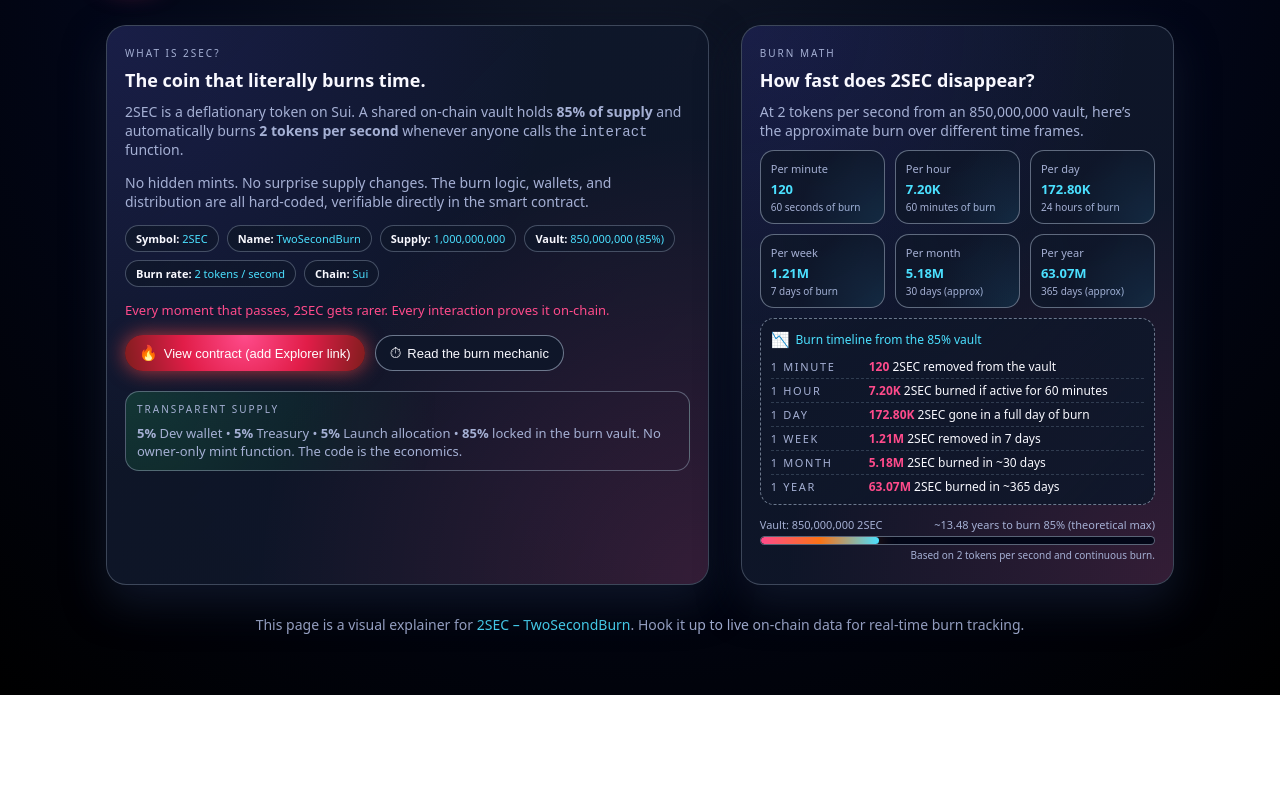
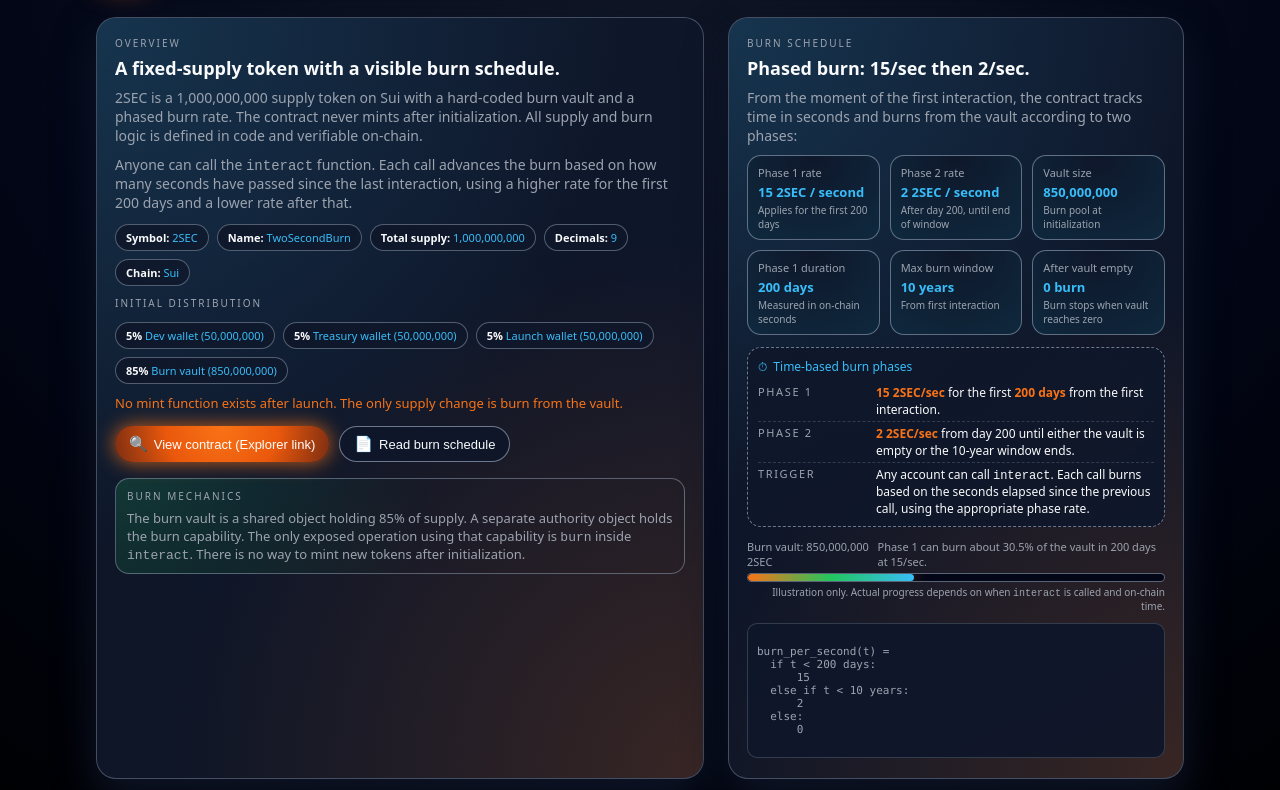
Before and after one commit to 2SECSUI/TwoSecondBurn-Time-based-deflation, a plain HTML site: page index.html in a window 1280 px wide. Shown: the part 105-895 px from the top of the page. Before the commit the page ends 800 px from the top, so only its background shows below. Drawn offline with Linux system fonts and the light colour scheme.

Commit message:
Revise styles and content for TwoSecondBurn
Updated styles and content for the TwoSecondBurn project, including color changes, layout adjustments, and improved descriptions of the burn mechanics.

```diff
--- a/index.html
+++ b/index.html
@@ -6,16 +6,15 @@
   <meta name="viewport" content="width=device-width, initial-scale=1" />
   <style>
     :root {
-      --bg: #050816;
-      --bg-alt: #0b1020;
-      --accent: #ff4b8b;
-      --accent-soft: rgba(255, 75, 139, 0.18);
-      --accent-2: #4be0ff;
-      --text-main: #f9f9ff;
-      --text-muted: #a5b0d4;
-      --card-bg: #111827;
-      --border-soft: rgba(148, 163, 184, 0.35);
-      --glow: 0 0 25px rgba(255, 75, 139, 0.75);
+      --bg: #020617;
+      --bg-alt: #020617;
+      --accent: #f97316;
+      --accent-2: #38bdf8;
+      --accent-3: #22c55e;
+      --text-main: #f9fafb;
+      --text-muted: #9ca3af;
+      --card-bg: #020617;
+      --border-soft: rgba(148, 163, 184, 0.4);
     }
 
     * {
@@ -26,15 +25,14 @@
 
     body {
       font-family: system-ui, -apple-system, BlinkMacSystemFont, "Segoe UI", sans-serif;
-      background: radial-gradient(circle at top, #111827 0, #020617 55%, #000 100%);
+      background:
+        radial-gradient(circle at top, #111827 0, #020617 55%, #000 100%);
       color: var(--text-main);
       min-height: 100vh;
-      padding: 0;
-      margin: 0;
     }
 
     .page {
-      max-width: 1100px;
+      max-width: 1120px;
       margin: 0 auto;
       padding: 32px 16px 60px;
     }
@@ -44,8 +42,8 @@
       flex-wrap: wrap;
       align-items: center;
       justify-content: space-between;
-      gap: 24px;
-      margin-bottom: 40px;
+      gap: 20px;
+      margin-bottom: 32px;
     }
 
     .brand {
@@ -55,31 +53,31 @@
     }
 
     .logo {
-      width: 52px;
-      height: 52px;
+      width: 56px;
+      height: 56px;
       border-radius: 20px;
-      background: conic-gradient(from 180deg, #ff4b8b, #ff9b4b, #4be0ff, #ff4b8b);
+      background: conic-gradient(from 180deg, #f97316, #22c55e, #38bdf8, #f97316);
       display: flex;
       align-items: center;
       justify-content: center;
-      box-shadow: 0 0 30px rgba(255, 75, 139, 0.8);
+      box-shadow: 0 0 30px rgba(249, 115, 22, 0.8);
       position: relative;
       overflow: hidden;
     }
 
     .logo-inner {
-      width: 44px;
-      height: 44px;
+      width: 46px;
+      height: 46px;
       border-radius: 16px;
-      background: radial-gradient(circle at 20% 0%, #1f2937 0, #020617 65%);
+      background: radial-gradient(circle at 20% 0%, #020617 0, #020617 65%);
       display: flex;
       align-items: center;
       justify-content: center;
       color: var(--accent-2);
       font-weight: 800;
       font-size: 18px;
-      letter-spacing: 0.04em;
-      text-shadow: 0 0 10px rgba(75, 224, 255, 0.8);
+      letter-spacing: 0.08em;
+      text-shadow: 0 0 10px rgba(56, 189, 248, 0.9);
     }
 
     .brand-text h1 {
@@ -98,18 +96,18 @@
     .tagline {
       border-radius: 999px;
       padding: 8px 16px;
-      border: 1px solid rgba(148, 163, 184, 0.35);
-      background: radial-gradient(circle at top left, rgba(79, 70, 229, 0.3), transparent 55%);
-      font-size: 12px;
+      border: 1px solid var(--border-soft);
+      background: radial-gradient(circle at top left, rgba(56, 189, 248, 0.25), transparent 55%);
+      font-size: 11px;
       text-transform: uppercase;
-      letter-spacing: 0.13em;
+      letter-spacing: 0.16em;
       color: var(--accent-2);
     }
 
     main {
       display: grid;
-      grid-template-columns: minmax(0, 3.2fr) minmax(0, 2.3fr);
-      gap: 32px;
+      grid-template-columns: minmax(0, 3.2fr) minmax(0, 2.4fr);
+      gap: 24px;
     }
 
     @media (max-width: 900px) {
@@ -119,10 +117,10 @@
     }
 
     section {
-      background: linear-gradient(135deg, rgba(15, 23, 42, 0.98), rgba(15, 23, 42, 0.88));
+      background: linear-gradient(135deg, rgba(15, 23, 42, 0.98), rgba(15, 23, 42, 0.9));
       border-radius: 20px;
       border: 1px solid var(--border-soft);
-      padding: 20px 18px 22px;
+      padding: 18px 18px 20px;
       box-shadow: 0 18px 40px rgba(15, 23, 42, 0.9);
       position: relative;
       overflow: hidden;
@@ -133,8 +131,8 @@
       position: absolute;
       inset: 0;
       background:
-        radial-gradient(circle at top left, rgba(79, 70, 229, 0.16), transparent 55%),
-        radial-gradient(circle at bottom right, rgba(255, 75, 139, 0.16), transparent 55%);
+        radial-gradient(circle at top left, rgba(56, 189, 248, 0.18), transparent 55%),
+        radial-gradient(circle at bottom right, rgba(249, 115, 22, 0.18), transparent 55%);
       pointer-events: none;
       z-index: 0;
     }
@@ -146,7 +144,7 @@
 
     h2 {
       font-size: 18px;
-      margin-bottom: 10px;
+      margin-bottom: 8px;
     }
 
     p {
@@ -154,17 +152,23 @@
       color: var(--text-muted);
     }
 
+    .tiny-label {
+      font-size: 10px;
+      text-transform: uppercase;
+      letter-spacing: 0.2em;
+      color: var(--text-muted);
+      margin-bottom: 6px;
+    }
+
     .hero-subtitle {
-      margin-bottom: 14px;
-      font-size: 14px;
+      margin-bottom: 10px;
     }
 
     .pill-row {
       display: flex;
       flex-wrap: wrap;
       gap: 8px;
-      margin-top: 12px;
-      margin-bottom: 14px;
+      margin: 12px 0 10px;
     }
 
     .pill {
@@ -172,8 +176,8 @@
       color: var(--accent-2);
       border-radius: 999px;
       padding: 5px 10px;
-      border: 1px solid rgba(148, 163, 184, 0.4);
-      background: linear-gradient(135deg, rgba(15, 23, 42, 0.9), rgba(15, 23, 42, 0.65));
+      border: 1px solid rgba(148, 163, 184, 0.5);
+      background: linear-gradient(135deg, rgba(15, 23, 42, 0.95), rgba(15, 23, 42, 0.7));
     }
 
     .pill strong {
@@ -182,7 +186,7 @@
     }
 
     .hero-highlight {
-      margin-top: 8px;
+      margin-top: 6px;
       font-size: 13px;
       color: var(--accent);
       font-weight: 500;
@@ -192,7 +196,7 @@
       display: flex;
       flex-wrap: wrap;
       gap: 10px;
-      margin-top: 16px;
+      margin-top: 14px;
     }
 
     .btn-primary,
@@ -210,9 +214,9 @@
     }
 
     .btn-primary {
-      background: radial-gradient(circle at top, #ff4b8b, #e11d48 50%, #7f1d1d);
+      background: radial-gradient(circle at top, #f97316, #ea580c 50%, #7c2d12);
       color: #fff;
-      box-shadow: 0 0 20px rgba(239, 68, 68, 0.75);
+      box-shadow: 0 0 20px rgba(249, 115, 22, 0.8);
     }
 
     .btn-ghost {
@@ -232,12 +236,16 @@
       font-size: 15px;
     }
 
-    .tiny-label {
-      font-size: 10px;
-      text-transform: uppercase;
-      letter-spacing: 0.2em;
-      color: var(--text-muted);
-      margin-bottom: 8px;
+    .info-card {
+      margin-top: 16px;
+      border-radius: 14px;
+      border: 1px solid rgba(148, 163, 184, 0.5);
+      padding: 10px 11px;
+      background: radial-gradient(circle at top left, rgba(34, 197, 94, 0.18), transparent 55%);
+    }
+
+    .info-card p {
+      font-size: 13px;
     }
 
     .metrics-grid {
@@ -247,16 +255,16 @@
       margin-top: 10px;
     }
 
-    @media (max-width: 600px) {
+    @media (max-width: 640px) {
       .metrics-grid {
         grid-template-columns: repeat(2, minmax(0, 1fr));
       }
     }
 
     .metric-card {
-      background: radial-gradient(circle at top, rgba(15, 23, 42, 0.98), rgba(15, 23, 42, 0.9));
+      background: radial-gradient(circle at top, rgba(15, 23, 42, 0.98), rgba(15, 42, 63, 0.9));
       border-radius: 14px;
-      padding: 10px 10px 9px;
+      padding: 9px 10px 8px;
       border: 1px solid rgba(148, 163, 184, 0.6);
       position: relative;
       overflow: hidden;
@@ -265,7 +273,7 @@
     .metric-title {
       font-size: 11px;
       color: var(--text-muted);
-      margin-bottom: 4px;
+      margin-bottom: 3px;
     }
 
     .metric-value {
@@ -280,21 +288,12 @@
       margin-top: 2px;
     }
 
-    .metric-card::after {
-      content: "";
-      position: absolute;
-      inset: 0;
-      background: radial-gradient(circle at bottom right, rgba(56, 189, 248, 0.16), transparent 60%);
-      opacity: 0.7;
-      pointer-events: none;
-    }
-
     .timeline {
-      margin-top: 10px;
+      margin-top: 12px;
       border-radius: 14px;
       border: 1px dashed rgba(148, 163, 184, 0.7);
       padding: 10px 10px 6px;
-      background: linear-gradient(135deg, rgba(15, 23, 42, 0.8), rgba(15, 23, 42, 0.95));
+      background: linear-gradient(135deg, rgba(15, 23, 42, 0.9), rgba(15, 23, 42, 0.98));
     }
 
     .timeline-title {
@@ -306,14 +305,9 @@
       gap: 6px;
     }
 
-    .timeline-title span {
-      font-size: 15px;
-    }
-
     .timeline-row {
       display: grid;
-      grid-template-columns: 90px minmax(0, 1fr);
-      align-items: baseline;
+      grid-template-columns: 110px minmax(0, 1fr);
       gap: 8px;
       padding: 3px 0;
       border-bottom: 1px dashed rgba(51, 65, 85, 0.9);
@@ -356,7 +350,7 @@
       position: relative;
       height: 9px;
       border-radius: 999px;
-      background: radial-gradient(circle at top, #020617, #020617);
+      background: #020617;
       overflow: hidden;
       border: 1px solid rgba(148, 163, 184, 0.6);
     }
@@ -366,7 +360,7 @@
       inset: 0;
       width: 0%;
       border-radius: inherit;
-      background: linear-gradient(90deg, var(--accent), #f97316, var(--accent-2));
+      background: linear-gradient(90deg, #f97316, #22c55e, #38bdf8);
       box-shadow: 0 0 18px rgba(249, 115, 22, 0.6);
       transition: width 0.9s ease-out;
     }
@@ -378,8 +372,21 @@
       text-align: right;
     }
 
+    .code-block {
+      margin-top: 10px;
+      font-family: "JetBrains Mono", ui-monospace, SFMono-Regular, Menlo, Monaco, Consolas, "Liberation Mono", "Courier New", monospace;
+      font-size: 11px;
+      background: rgba(15, 23, 42, 0.95);
+      border-radius: 10px;
+      border: 1px solid rgba(55, 65, 81, 0.9);
+      padding: 8px 9px;
+      color: var(--text-muted);
+      overflow-x: auto;
+      white-space: pre;
+    }
+
     footer {
-      margin-top: 30px;
+      margin-top: 28px;
       text-align: center;
       font-size: 11px;
       color: var(--text-muted);
@@ -395,243 +402,192 @@
     <header>
       <div class="brand">
         <div class="logo">
-          <div class="logo-inner">
-            2SEC
-          </div>
+          <div class="logo-inner">2SEC</div>
         </div>
         <div class="brand-text">
           <h1>TwoSecondBurn</h1>
-          <span>Time-based deflation • On Sui</span>
+          <span>Time-based deflation on Sui</span>
         </div>
       </div>
       <div class="tagline">
-        2 tokens burned every second • Forever visible on-chain
+        Fixed supply • Phased burn • No mint after launch
       </div>
     </header>
 
     <main>
-      <!-- LEFT: Story + Explainer -->
+      <!-- LEFT: Overview + distribution + mechanics -->
       <section>
-        <div class="tiny-label">What is 2SEC?</div>
-        <h2>The coin that literally burns time.</h2>
+        <div class="tiny-label">Overview</div>
+        <h2>A fixed-supply token with a visible burn schedule.</h2>
         <p class="hero-subtitle">
-          2SEC is a deflationary token on Sui. A shared on-chain vault holds
-          <strong>85% of supply</strong> and automatically burns
-          <strong>2 tokens per second</strong> whenever anyone calls the
-          <code>interact</code> function.
+          2SEC is a 1,000,000,000 supply token on Sui with a hard-coded burn vault and a phased burn rate.
+          The contract never mints after initialization. All supply and burn logic is defined in code and
+          verifiable on-chain.
         </p>
         <p class="hero-subtitle">
-          No hidden mints. No surprise supply changes. The burn logic, wallets,
-          and distribution are all hard-coded, verifiable directly in the smart contract.
+          Anyone can call the <code>interact</code> function. Each call advances the burn based on how many
+          seconds have passed since the last interaction, using a higher rate for the first 200 days and a
+          lower rate after that.
         </p>
 
         <div class="pill-row">
           <div class="pill"><strong>Symbol:</strong> 2SEC</div>
           <div class="pill"><strong>Name:</strong> TwoSecondBurn</div>
-          <div class="pill"><strong>Supply:</strong> 1,000,000,000</div>
-          <div class="pill"><strong>Vault:</strong> 850,000,000 (85%)</div>
-          <div class="pill"><strong>Burn rate:</strong> 2 tokens / second</div>
+          <div class="pill"><strong>Total supply:</strong> 1,000,000,000</div>
+          <div class="pill"><strong>Decimals:</strong> 9</div>
           <div class="pill"><strong>Chain:</strong> Sui</div>
         </div>
 
+        <div class="tiny-label">Initial distribution</div>
+        <div class="pill-row">
+          <div class="pill"><strong>5%</strong> Dev wallet (50,000,000)</div>
+          <div class="pill"><strong>5%</strong> Treasury wallet (50,000,000)</div>
+          <div class="pill"><strong>5%</strong> Launch wallet (50,000,000)</div>
+          <div class="pill"><strong>85%</strong> Burn vault (850,000,000)</div>
+        </div>
+
         <p class="hero-highlight">
-          Every moment that passes, 2SEC gets rarer. Every interaction proves it
-          on-chain.
+          No mint function exists after launch. The only supply change is burn from the vault.
         </p>
 
         <div class="cta-row">
           <button class="btn-primary" type="button">
-            <span>🔥</span> View contract (add Explorer link)
+            <span>🔍</span> View contract (Explorer link)
           </button>
           <button class="btn-ghost" type="button">
-            <span>⏱</span> Read the burn mechanic
+            <span>📄</span> Read burn schedule
           </button>
         </div>
 
-        <div style="margin-top: 20px; border-radius: 14px; border: 1px solid rgba(148,163,184,0.5); padding: 10px 11px; background: radial-gradient(circle at top left, rgba(34,197,94,0.18), transparent 55%);">
-          <div class="tiny-label">Transparent supply</div>
-          <p style="font-size: 13px; color: var(--text-muted);">
-            <strong>5%</strong> Dev wallet • <strong>5%</strong> Treasury •
-            <strong>5%</strong> Launch allocation • <strong>85%</strong> locked
-            in the burn vault. No owner-only mint function. The code is the
-            economics.
+        <div class="info-card">
+          <div class="tiny-label">Burn mechanics</div>
+          <p>
+            The burn vault is a shared object holding 85% of supply. A separate authority object holds the
+            burn capability. The only exposed operation using that capability is <code>burn</code> inside
+            <code>interact</code>. There is no way to mint new tokens after initialization.
           </p>
         </div>
       </section>
 
-      <!-- RIGHT: Stats + Timeline -->
+      <!-- RIGHT: Burn schedule + math -->
       <section>
-        <div class="tiny-label">Burn math</div>
-        <h2>How fast does 2SEC disappear?</h2>
+        <div class="tiny-label">Burn schedule</div>
+        <h2>Phased burn: 15/sec then 2/sec.</h2>
         <p>
-          At 2 tokens per second from an 850,000,000 vault, here’s the
-          approximate burn over different time frames.
+          From the moment of the first interaction, the contract tracks time in seconds and burns from the
+          vault according to two phases:
         </p>
 
-        <!-- Live-ish metrics -->
-        <div class="metrics-grid" id="metricsGrid">
-          <!-- JS will fill these numbers -->
+        <div class="metrics-grid">
           <div class="metric-card">
-            <div class="metric-title">Per minute</div>
-            <div class="metric-value" id="burnMinute">—</div>
-            <div class="metric-caption">60 seconds of burn</div>
+            <div class="metric-title">Phase 1 rate</div>
+            <div class="metric-value">15 2SEC / second</div>
+            <div class="metric-caption">Applies for the first 200 days</div>
           </div>
           <div class="metric-card">
-            <div class="metric-title">Per hour</div>
-            <div class="metric-value" id="burnHour">—</div>
-            <div class="metric-caption">60 minutes of burn</div>
+            <div class="metric-title">Phase 2 rate</div>
+            <div class="metric-value">2 2SEC / second</div>
+            <div class="metric-caption">After day 200, until end of window</div>
           </div>
           <div class="metric-card">
-            <div class="metric-title">Per day</div>
-            <div class="metric-value" id="burnDay">—</div>
-            <div class="metric-caption">24 hours of burn</div>
+            <div class="metric-title">Vault size</div>
+            <div class="metric-value">850,000,000</div>
+            <div class="metric-caption">Burn pool at initialization</div>
           </div>
           <div class="metric-card">
-            <div class="metric-title">Per week</div>
-            <div class="metric-value" id="burnWeek">—</div>
-            <div class="metric-caption">7 days of burn</div>
+            <div class="metric-title">Phase 1 duration</div>
+            <div class="metric-value">200 days</div>
+            <div class="metric-caption">Measured in on-chain seconds</div>
           </div>
           <div class="metric-card">
-            <div class="metric-title">Per month</div>
-            <div class="metric-value" id="burnMonth">—</div>
-            <div class="metric-caption">30 days (approx)</div>
+            <div class="metric-title">Max burn window</div>
+            <div class="metric-value">10 years</div>
+            <div class="metric-caption">From first interaction</div>
           </div>
           <div class="metric-card">
-            <div class="metric-title">Per year</div>
-            <div class="metric-value" id="burnYear">—</div>
-            <div class="metric-caption">365 days (approx)</div>
+            <div class="metric-title">After vault empty</div>
+            <div class="metric-value">0 burn</div>
+            <div class="metric-caption">Burn stops when vault reaches zero</div>
           </div>
         </div>
 
-        <!-- Timeline -->
         <div class="timeline">
           <div class="timeline-title">
-            <span>📉</span> Burn timeline from the 85% vault
+            <span>⏱</span> Time-based burn phases
           </div>
-
           <div class="timeline-row">
-            <div class="timeline-label">1 minute</div>
+            <div class="timeline-label">Phase 1</div>
             <div class="timeline-value">
-              <strong id="tlMinute">—</strong> 2SEC removed from the vault
+              <strong>15 2SEC/sec</strong> for the first <strong>200 days</strong> from the first interaction.
             </div>
           </div>
           <div class="timeline-row">
-            <div class="timeline-label">1 hour</div>
+            <div class="timeline-label">Phase 2</div>
             <div class="timeline-value">
-              <strong id="tlHour">—</strong> 2SEC burned if active for 60 minutes
+              <strong>2 2SEC/sec</strong> from day 200 until either the vault is empty or the 10-year window ends.
             </div>
           </div>
           <div class="timeline-row">
-            <div class="timeline-label">1 day</div>
+            <div class="timeline-label">Trigger</div>
             <div class="timeline-value">
-              <strong id="tlDay">—</strong> 2SEC gone in a full day of burn
-            </div>
-          </div>
-          <div class="timeline-row">
-            <div class="timeline-label">1 week</div>
-            <div class="timeline-value">
-              <strong id="tlWeek">—</strong> 2SEC removed in 7 days
-            </div>
-          </div>
-          <div class="timeline-row">
-            <div class="timeline-label">1 month</div>
-            <div class="timeline-value">
-              <strong id="tlMonth">—</strong> 2SEC burned in ~30 days
-            </div>
-          </div>
-          <div class="timeline-row">
-            <div class="timeline-label">1 year</div>
-            <div class="timeline-value">
-              <strong id="tlYear">—</strong> 2SEC burned in ~365 days
+              Any account can call <code>interact</code>. Each call burns based on the seconds elapsed since the
+              previous call, using the appropriate phase rate.
             </div>
           </div>
         </div>
 
-        <!-- Progress towards 85% fully burned (theoretical) -->
         <div class="progress-wrapper">
           <div class="progress-labels">
-            <span>Vault: 850,000,000 2SEC</span>
-            <span id="timeToZeroLabel">Theoretical time to burn out</span>
+            <span>Burn vault: 850,000,000 2SEC</span>
+            <span id="burnSummaryLabel">Phased burn based on on-chain time</span>
           </div>
           <div class="progress-bar">
             <div class="progress-fill" id="progressFill"></div>
           </div>
           <div class="progress-caption">
-            Based on 2 tokens per second and continuous burn.
+            Illustration only. Actual progress depends on when <code>interact</code> is called and on-chain time.
           </div>
+        </div>
+
+        <div class="code-block">
+burn_per_second(t) =
+  if t &lt; 200 days:
+      15
+  else if t &lt; 10 years:
+      2
+  else:
+      0
         </div>
       </section>
     </main>
 
     <footer>
       <p>
-        This page is a visual explainer for <span>2SEC – TwoSecondBurn</span>.
-        Hook it up to live on-chain data for real-time burn tracking.
+        This page describes the on-chain behavior of <span>2SEC – TwoSecondBurn</span>. All parameters are
+        enforced by the smart contract and can be verified on Sui.
       </p>
     </footer>
   </div>
 
   <script>
-    // Token + burn parameters
-    const TOTAL_SUPPLY = 1_000_000_000;    // total 2SEC
-    const VAULT_SUPPLY = 850_000_000;      // burn vault (85%)
-    const BURN_PER_SECOND = 2;             // 2 tokens/sec
+    // Simple visual fill for the bar (not real on-chain data)
+    document.addEventListener("DOMContentLoaded", () => {
+      const fill = document.getElementById("progressFill");
+      const label = document.getElementById("burnSummaryLabel");
 
-    // Helper to format big numbers nicely
-    function formatNumber(n) {
-      if (n >= 1_000_000_000) {
-        return (n / 1_000_000_000).toFixed(2) + "B";
-      }
-      if (n >= 1_000_000) {
-        return (n / 1_000_000).toFixed(2) + "M";
-      }
-      if (n >= 1_000) {
-        return (n / 1_000).toFixed(2) + "K";
-      }
-      return n.toString();
-    }
+      // Approximate share of vault that could be burned in the first 200 days at 15/sec
+      const secondsPhase1 = 200 * 24 * 60 * 60;
+      const burnedPhase1 = 15 * secondsPhase1; // 259,200,000
+      const vault = 850_000_000;
+      const pctPhase1 = (burnedPhase1 / vault) * 100;
 
-    function setupBurnStats() {
-      const perMinute = BURN_PER_SECOND * 60;
-      const perHour   = perMinute * 60;
-      const perDay    = perHour * 24;
-      const perWeek   = perDay * 7;
-      const perMonth  = perDay * 30;   // approx
-      const perYear   = perDay * 365;  // approx
+      label.textContent =
+        `Phase 1 can burn about ${pctPhase1.toFixed(1)}% of the vault in 200 days at 15/sec.`;
 
-      // Fill metric cards
-      document.getElementById("burnMinute").textContent = formatNumber(perMinute);
-      document.getElementById("burnHour").textContent   = formatNumber(perHour);
-      document.getElementById("burnDay").textContent    = formatNumber(perDay);
-      document.getElementById("burnWeek").textContent   = formatNumber(perWeek);
-      document.getElementById("burnMonth").textContent  = formatNumber(perMonth);
-      document.getElementById("burnYear").textContent   = formatNumber(perYear);
-
-      // Fill timeline
-      document.getElementById("tlMinute").textContent = formatNumber(perMinute);
-      document.getElementById("tlHour").textContent   = formatNumber(perHour);
-      document.getElementById("tlDay").textContent    = formatNumber(perDay);
-      document.getElementById("tlWeek").textContent   = formatNumber(perWeek);
-      document.getElementById("tlMonth").textContent  = formatNumber(perMonth);
-      document.getElementById("tlYear").textContent   = formatNumber(perYear);
-
-      // Theoretical time to fully burn the vault
-      const secondsToZero = VAULT_SUPPLY / BURN_PER_SECOND; // linear, ideal world
-      const daysToZero = secondsToZero / (60 * 60 * 24);
-      const yearsToZero = daysToZero / 365;
-
-      const label = document.getElementById("timeToZeroLabel");
-      label.textContent = `~${yearsToZero.toFixed(2)} years to burn 85% (theoretical max)`;
-
-      // Animate "progress" as a visual tease (not actual on-chain progress)
-      const fill = document.getElementById("progressFill");
-      // Show an arbitrary 30% bar just for visuals (you can wire this to real data later)
       requestAnimationFrame(() => {
-        fill.style.width = "30%";
+        fill.style.width = "40%";
       });
-    }
-
-    document.addEventListener("DOMContentLoaded", setupBurnStats);
+    });
   </script>
 </body>
 </html>
```
